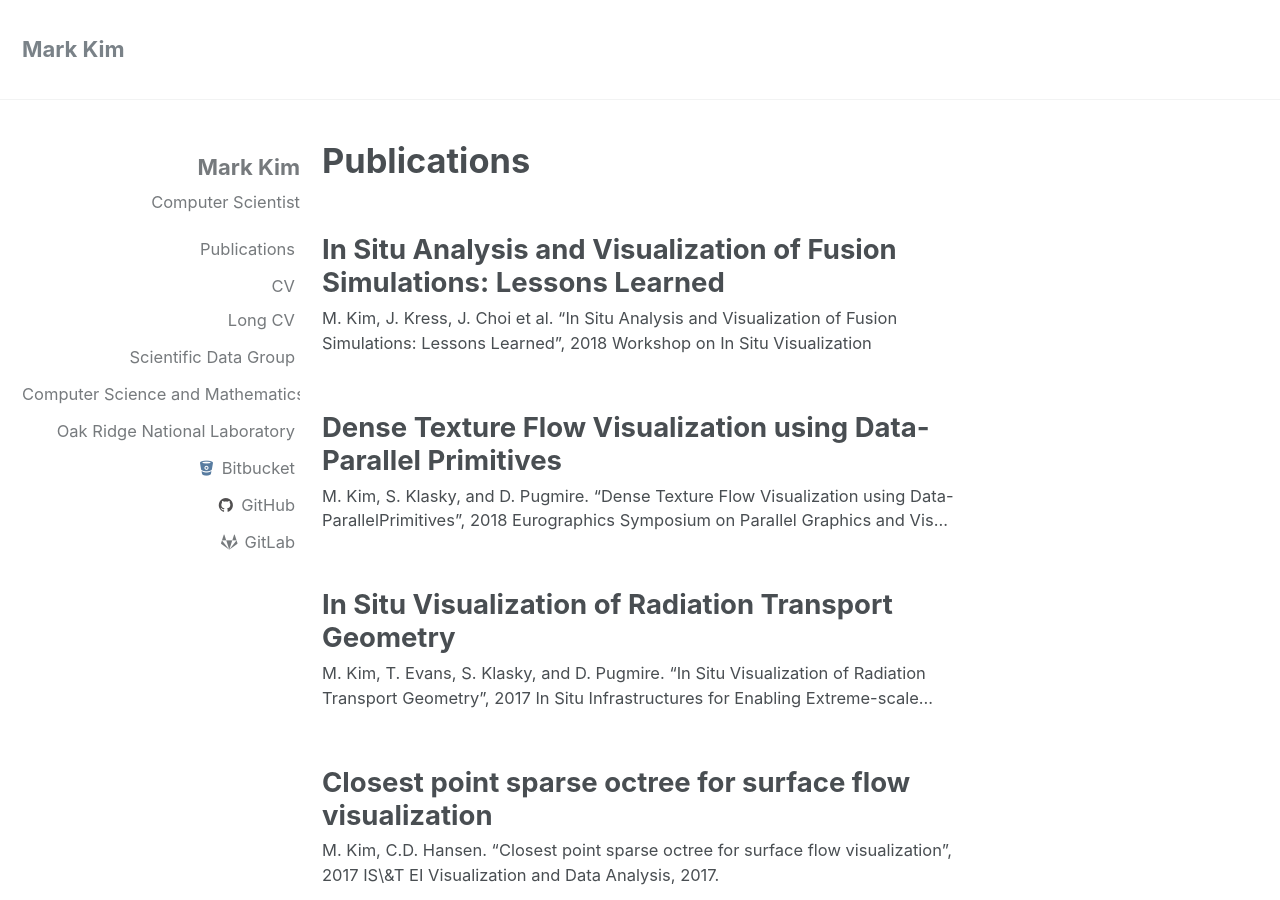
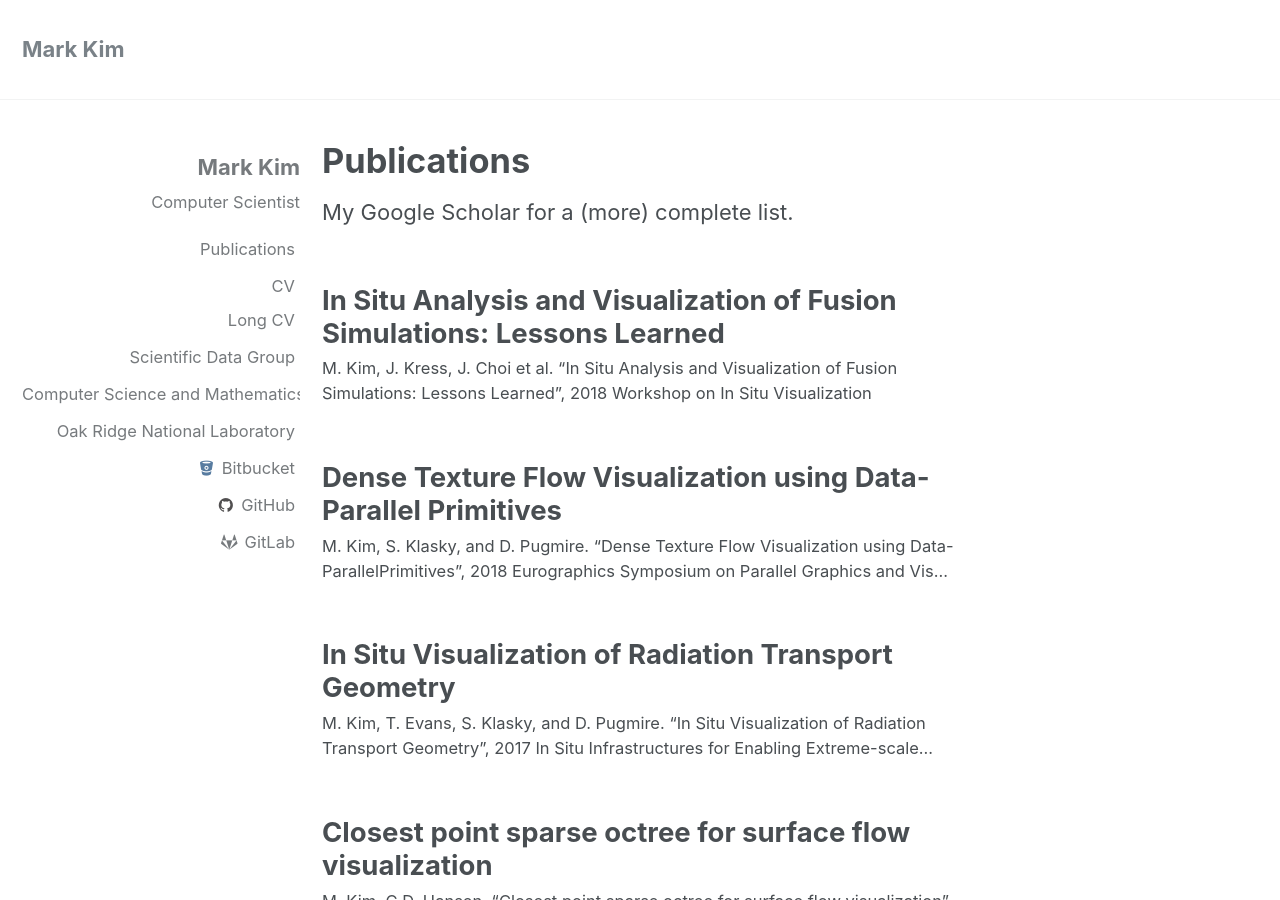
Before and after one commit to m-kim/m-kim.github.io, a Jekyll site: the page built from _pages/category-archive.html, in a window 1280 px wide and 900 px high. Built offline with Jekyll 4.4.1, drawn with Linux system fonts in a browser that asks for light colours.

Commit message:
google scholar link

```diff
--- a/_pages/category-archive.html
+++ b/_pages/category-archive.html
@@ -4,7 +4,7 @@ permalink: /publications/
 title: "Publications"
 author_profile: true
 ---
-
+<a href="https://scholar.google.com/citations?user=AXJVyCEAAAAJ&">My Google Scholar for a (more) complete list.</a>
 {% include group-by-array collection=site.posts field="categories" %}
 
 {% for post in site.posts %}
```
